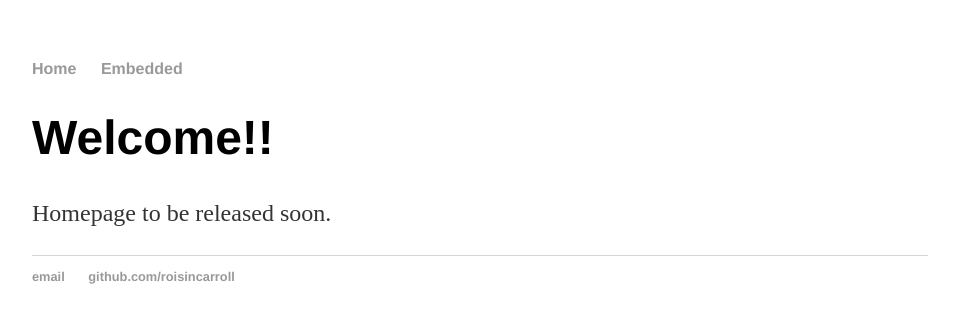
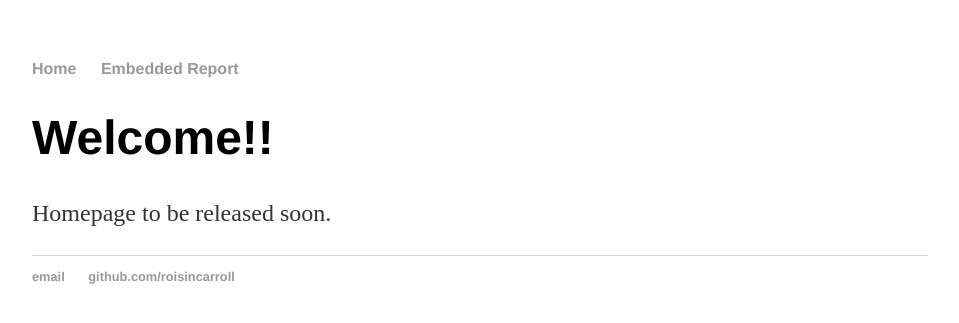
Before and after one commit to roisincarroll/roisincarroll.github.io, a Jekyll site: the page built from index.html, in a window 1280 px wide. Shown: the top 323 px of the page, without its empty margins (160-1119 px from the left). Built offline with Jekyll 4.4.1, drawn with Linux system fonts in a browser that asks for light colours.

Commit message:
Update default

```diff
--- a/_layouts/default.html
+++ b/_layouts/default.html
@@ -9,7 +9,7 @@
 		<nav>
     		<ul>
         		<li><a href="/">Home</a></li>
-        		<li><a href="/embedded">Embedded</a></li>
+        		<li><a href="/embeddedreport">Embedded Report</a></li>
     		</ul>
 		</nav>
 		<div class="container">
```
